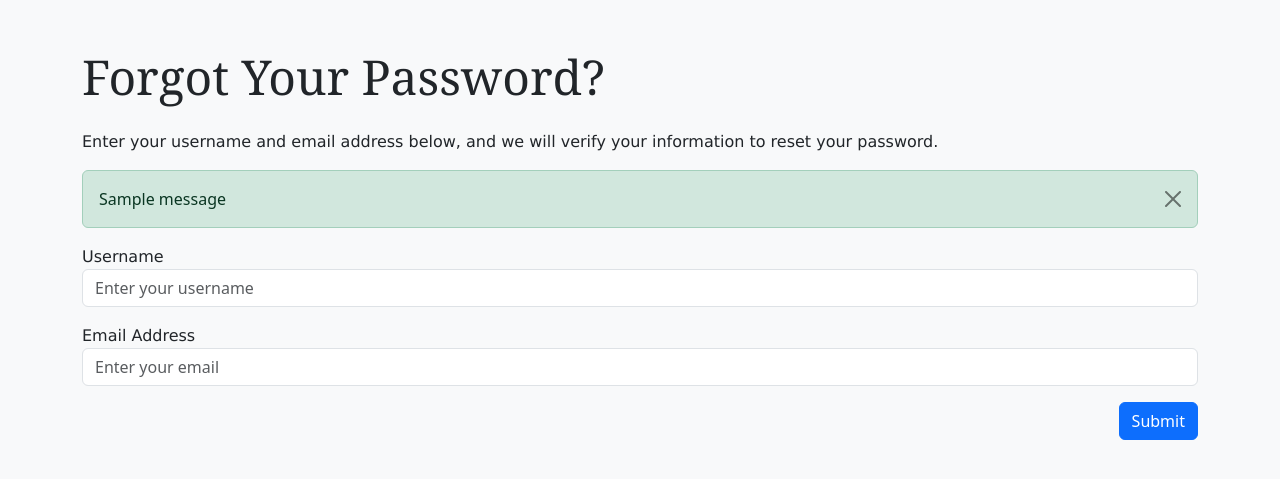
After one commit to Dave-114-P/CITS5505-finance_planner, a Flask app: page /forgot-password in a window 1280 px wide. The commit adds this page. Shown: the top 479 px of the page. Run offline with Flask 3, Linux system fonts and the light colour scheme; tables that the repository leaves empty hold one stand-in row (values such as "Sample post"); one stand-in notice (Sample message) is shown.

Commit message:
add remember me and reset password

```diff
--- a/app/__init__.py
+++ b/app/__init__.py
@@ -3,6 +3,7 @@ from flask_sqlalchemy import SQLAlchemy
 from flask_login import LoginManager
 from flask_migrate import Migrate
 from flask_wtf.csrf import CSRFProtect
+from flask_mail import Mail
 import os
 from app.config import DevelopmentConfig
 
@@ -12,6 +13,7 @@ migrate = Migrate()
 login_manager = LoginManager()
 # CSRF Protection
 csrf = CSRFProtect()
+mail = Mail()
 
 def create_app(config=None):
     app = Flask(__name__)
@@ -29,6 +31,7 @@ def create_app(config=None):
     db.init_app(app)
     migrate.init_app(app, db)
     csrf.init_app(app)  # Initialize CSRF protection
+    mail.init_app(app)  # Initialize Flask-Mail
     login_manager.init_app(app)
     login_manager.login_view = "auth.login"
 
--- a/app/config.py
+++ b/app/config.py
@@ -8,7 +8,7 @@ load_dotenv()
 
 class Config:
     # Secret key for session management and CSRF protection
-    SECRET_KEY = os.getenv("SECRET_KEY", "123")
+    SECRET_KEY = os.getenv("SECRET_KEY", "your-secret-key")
 
     # Disable SQLAlchemy modification tracking for better performance
     SQLALCHEMY_TRACK_MODIFICATIONS = False
--- a/app/forms/authform.py
+++ b/app/forms/authform.py
@@ -1,4 +1,4 @@
-from wtforms import StringField, PasswordField, SelectField, SubmitField
+from wtforms import StringField, PasswordField, SelectField, SubmitField, BooleanField
 from wtforms.validators import DataRequired, Email, Length, EqualTo, Optional
 from flask_wtf import FlaskForm
 
@@ -7,6 +7,7 @@ from flask_wtf import FlaskForm
 class LoginForm(FlaskForm):
     username = StringField("Username", validators=[DataRequired(), Length(min=3, max=30)])
     password = PasswordField("Password", validators=[DataRequired()])
+    remember_me = BooleanField("Remember Me")  # Add a BooleanField for "Remember Me"
     submit = SubmitField("Login")  # Add a SubmitField for the form's submit button
 
 
@@ -18,3 +19,30 @@ class RegisterForm(FlaskForm):
     password = PasswordField("Password", validators=[DataRequired(), Length(min=6, max=30)])
     confirm_password = PasswordField("Confirm Password", validators=[DataRequired(), EqualTo("password", message="Passwords must match.")])
     submit = SubmitField("Create Account")  # Add a SubmitField for the form's submit button
+
+# WTForms for Password Forgot
+class ForgotPasswordForm(FlaskForm):
+    username = StringField('Username', validators=[DataRequired()])
+    email = StringField('Email', validators=[DataRequired(), Email()])
+    submit = SubmitField('Submit')
+
+# WTForms for Password Reset
+class ResetPasswordForm(FlaskForm):
+    """
+    A form for resetting a user's password.
+    """
+    password = PasswordField(
+        'New Password',
+        validators=[
+            DataRequired(),
+            Length(min=6, message="Password must be at least 6 characters long.")
+        ]
+    )
+    confirm_password = PasswordField(
+        'Confirm New Password',
+        validators=[
+            DataRequired(),
+            EqualTo('password', message="Passwords must match.")
+        ]
+    )
+    submit = SubmitField('Reset Password')
--- a/app/routes/auth.py
+++ b/app/routes/auth.py
@@ -3,7 +3,7 @@ from flask_login import login_user, logout_user, login_required
 from app import db
 from app.models.user import User
 from werkzeug.security import generate_password_hash, check_password_hash
-from app.forms.authform import LoginForm, RegisterForm
+from app.forms.authform import LoginForm, RegisterForm, ForgotPasswordForm, ResetPasswordForm
 
 # Define blueprint for auth routes
 bp = Blueprint("auth", __name__)
@@ -20,12 +20,12 @@ def login():
     if request.method == "POST" and form.validate_on_submit():  # Use Flask-WTF's validate_on_submit
         username = form.username.data
         password = form.password.data
+        remember_me = form.remember_me.data  # Get the value of the "Remember Me" checkbox
         user = User.query.filter_by(username=username).first()
-        print(user)
 
         # Check if user exists and password matches (hash)
         if user and check_password_hash(user.password, password):
-            login_user(user)
+            login_user(user, remember=remember_me)  # Pass "remember=remember_me" to login_user
             flash("Login successful!", "success")
             return redirect(url_for("index"))
         else:
@@ -81,3 +81,66 @@ def logout():
     logout_user()
     flash("You have been logged out.", "info")
     return redirect(url_for("index"))
+
+from flask import session, abort, current_app
+from itsdangerous import URLSafeTimedSerializer, SignatureExpired, BadSignature
+
+
+@bp.route("/forgot-password", methods=["GET", "POST"])
+def forgot_password():
+    """
+    Route for the "Forgot Password" page.
+    """
+    form = ForgotPasswordForm()
+    serializer = URLSafeTimedSerializer(current_app.config['SECRET_KEY'])
+
+    if form.validate_on_submit():
+        username = form.username.data
+        email = form.email.data
+
+        user = User.query.filter_by(username=username, email=email).first()
+
+        if user:
+            token = serializer.dumps(user.id)
+            reset_url = url_for("auth.reset_password_form", token=token, _external=True, url_scheme='https')
+
+            # Send email (replace flash with email sending in production)
+            flash(f'<a href="{reset_url}" class="alert-link">Click here to reset your password</a>', "info")
+        else:
+            flash("If the provided information is correct, a password reset link will be sent.", "info")
+
+        return redirect(url_for("auth.forgot_password"))
+
+    return render_template("forgot_password.html", form=form)
+
+
+@bp.route("/reset-password/<token>", methods=["GET", "POST"])
+def reset_password_form(token):
+    """
+    Enhanced route for resetting the password directly after verification.
+    """
+    serializer = URLSafeTimedSerializer(current_app.config['SECRET_KEY'])
+
+    try:
+        user_id = serializer.loads(token, max_age=3600)
+    except SignatureExpired:
+        flash("The password reset link has expired. Please request a new one.", "danger")
+        return redirect(url_for("auth.forgot_password"))
+    except BadSignature:
+        flash("Invalid password reset link.", "danger")
+        return redirect(url_for("auth.forgot_password"))
+
+    user = User.query.get_or_404(user_id)
+
+    # Initialize the form
+    form = ResetPasswordForm()
+
+    if form.validate_on_submit():
+        password = form.password.data
+        user.set_password(password)
+        db.session.commit()
+
+        flash("Your password has been updated!", "success")
+        return redirect(url_for("auth.login"))
+
+    return render_template("reset_password.html", form=form, token=token)
--- /dev/null
+++ b/app/templates/forgot_password.html
@@ -0,0 +1,56 @@
+<!DOCTYPE html>
+<html lang="en">
+<head>
+    <meta charset="UTF-8">
+    <meta name="viewport" content="width=device-width, initial-scale=1.0">
+    <title>Forgot Password</title>
+    <link href="https://cdn.jsdelivr.net/npm/bootstrap@5.3.0/dist/css/bootstrap.min.css" rel="stylesheet">
+    <script src="https://cdn.jsdelivr.net/npm/bootstrap@5.3.0/dist/js/bootstrap.bundle.min.js"></script>
+    <script src="https://code.jquery.com/jquery-3.6.0.min.js"></script>
+    <link rel="stylesheet" href="{{ url_for('static', filename='css/style.css') }}">
+</head>
+<body>
+    <div class="container mt-5 align-items-center">
+        <h1 class="mb-4 header_font" style="font-size:3rem">Forgot Your Password?</h1>
+        <p class="text_font" style="font-size: 1rem;">Enter your username and email address below, and we will verify your information to reset your password.</p>
+
+        <!-- Display Flash Messages -->
+        {% with messages = get_flashed_messages(with_categories=true) %}
+            {% if messages %}
+                {% for category, message in messages %}
+                    <div class="alert alert-{{ category }} alert-dismissible fade show" role="alert">
+                        {{ message|safe }}  <!-- Use the `safe` filter to render HTML -->
+                        <button type="button" class="btn-close" data-bs-dismiss="alert" aria-label="Close"></button>
+                    </div>
+                {% endfor %}
+            {% endif %}
+        {% endwith %}
+
+        <!-- Forgot Password Form -->
+        <form method="post" action="{{ url_for('auth.forgot_password') }}">
+            {{ form.hidden_tag() }}
+            <!-- Username Field -->
+            <div class="form-group">
+                <label class="text_font" style="font-size: 1rem;" for="username">Username</label>
+                {{ form.username(class="form-control", id="username", placeholder="Enter your username") }}
+                {% for error in form.username.errors %}
+                    <small class="text-danger">{{ error }}</small>
+                {% endfor %}
+            </div>
+
+            <!-- Email Field -->
+            <div class="form-group mt-3">
+                <label class="text_font" style="font-size: 1rem;" for="email">Email Address</label>
+                {{ form.email(class="form-control", id="email", placeholder="Enter your email") }}
+                {% for error in form.email.errors %}
+                    <small class="text-danger">{{ error }}</small>
+                {% endfor %}
+            </div>
+
+            <div class="text-end mt-3">
+                {{ form.submit(class="btn btn-primary") }}
+            </div>
+        </form>
+    </div>
+</body>
+</html>
```
Also changed, not shown: app/templates/login.html (+7 -0 lines), app/templates/reset_password.html (added, +56 -0 lines), instance/finance.db, 1 other file.
